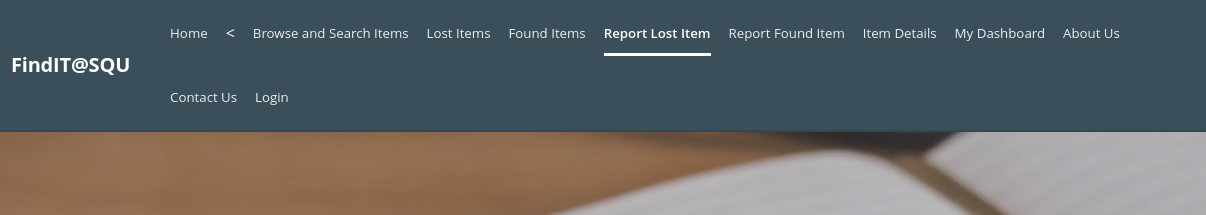
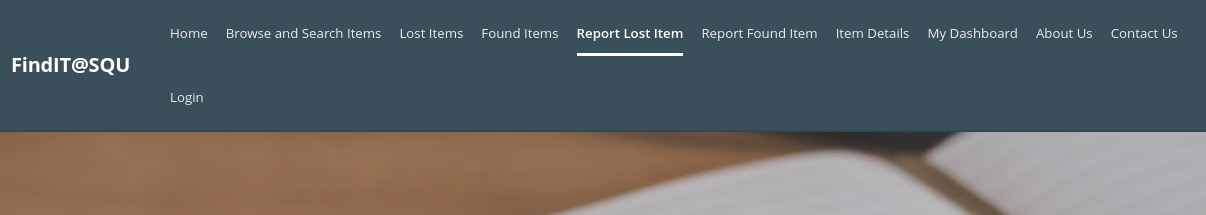
Before and after one commit to s152570-collab/FindIt-SQU, a plain HTML site: page Rport-lost.html in a window 1280 px wide. Shown: the top 215 px of the page, 74-1280 px from the left. Drawn offline with Linux system fonts and the light colour scheme.

Commit message:
Update Rport-lost.html

```diff
--- a/Rport-lost.html
+++ b/Rport-lost.html
@@ -27,7 +27,7 @@
             <a href="index.html" class="logo-text">FindIT@SQU</a>
             <nav class="main-nav">
                 <a href="index.html">Home</a>
-                <<a href="brows.html">Browse and Search Items</a>
+                <a href="brows.html">Browse and Search Items</a>
         <a href="lost.html">Lost Items</a>
         <a href="found.html">Found Items</a>
         <a href="Rprt-lost.html" class="active">Report Lost Item</a>
```
